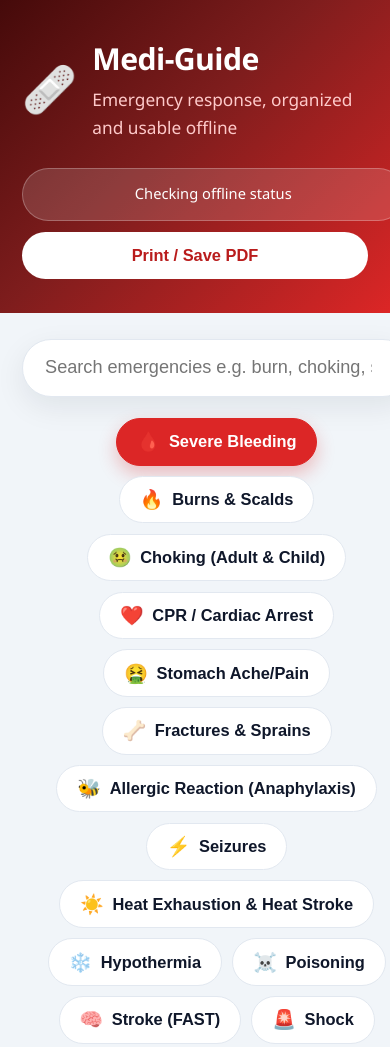
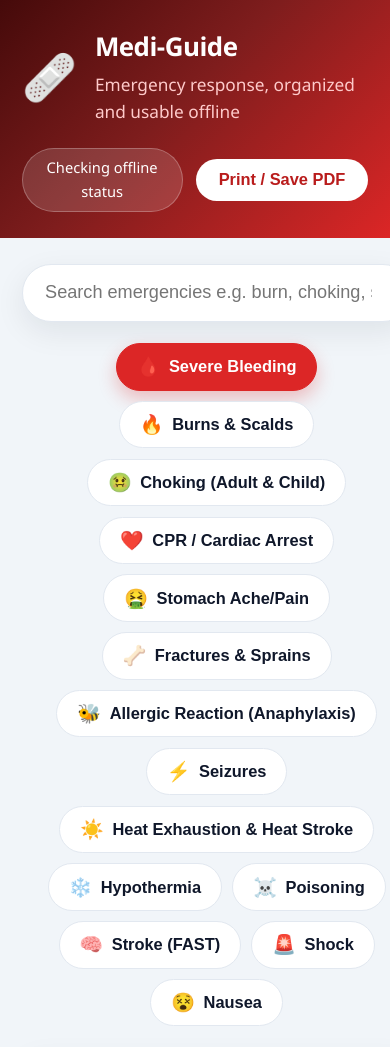
Before and after one commit to ysan082009yahoocom-source/Fast-and-furious, a plain HTML site: page index.html in a window 390 px wide. Shown: the top 1047 px of the page. Drawn offline with Linux system fonts and the light colour scheme.

Commit message:
Update styles.css

```diff
--- a/styles.css
+++ b/styles.css
@@ -403,35 +403,6 @@ body {
     .btn {
         flex: 1;
     }
-    .app-header {
-        flex-direction: column;
-        align-items: stretch; /* Stretches the children to fill the full container width */
-        padding: 2rem 1.25rem; /* Enhances vertical padding to remove the 'short' compressed feel */
-        gap: 1.5rem; /* Introduces explicit spacing between brand and actions */
-    }
-
-    .brand {
-        flex-direction: row;
-        align-items: center;
-        gap: 0.85rem;
-    }
-
-    .brand-text h1 {
-        font-size: 1.75rem; /* Tailored size for handheld phone viewports */
-    }
-
-    .header-actions {
-        width: 100%;
-        display: grid; /* Swapping to CSS grid ensures uniform and predictable button scaling */
-        grid-template-columns: 1fr; /* Stacks badges and buttons vertically */
-        gap: 0.65rem;
-    }
-
-    .offline-badge, .btn {
-        width: 100%;
-        text-align: center;
-        padding: 0.8rem 1rem; /* Expanded touch targets for easier interaction */
-    }
 }
 
 /* ---------- Print ---------- */
```
